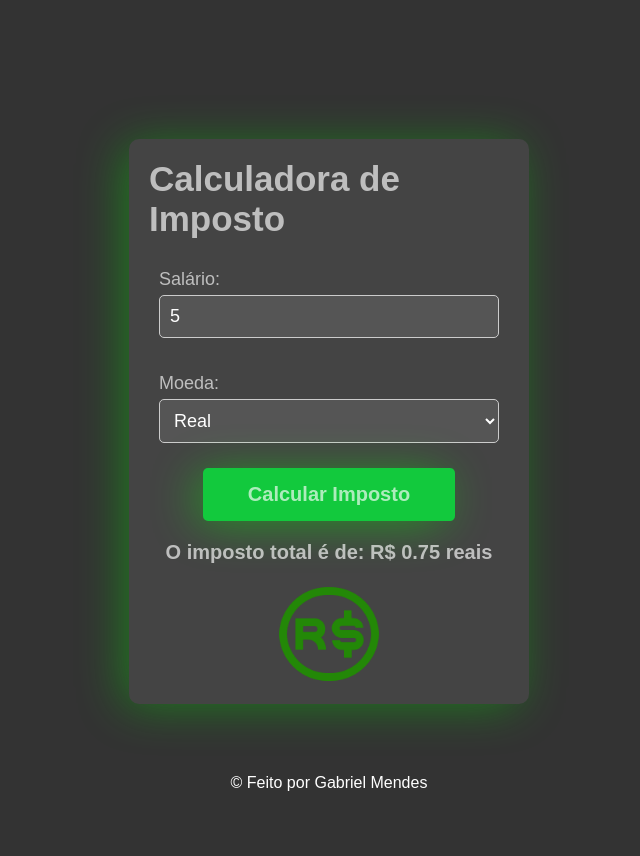
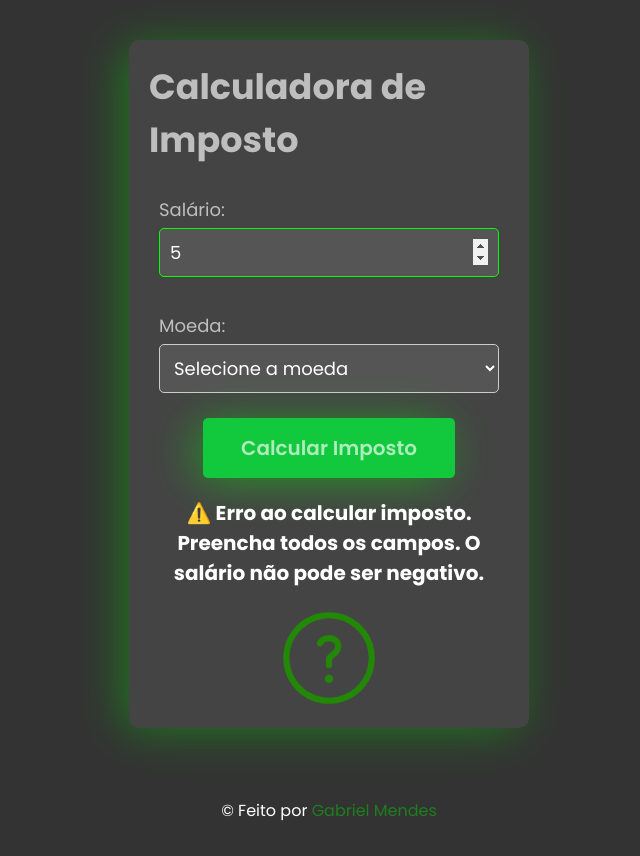
Before and after one commit to GabrielMendessDev/CalculateIncomeTax, a plain HTML site: page index.html in a window 1280 px wide. Both pictures are taken after typing "5" into the empty fields and a click on the button "Calcular Imposto". Shown: the whole page, without its empty margins (311-951 px from the left). Drawn offline with Linux system fonts and the light colour scheme.

Commit message:
adicionando validações nos inputs

```diff
--- a/index.html
+++ b/index.html
@@ -4,6 +4,10 @@
     <meta charset="UTF-8">
     <meta name="viewport" content="width=device-width, initial-scale=1.0">
     <link rel="stylesheet" href="style.css">
+    <link
+      href="https://fonts.googleapis.com/css2?family=Poppins:ital,wght@0,100;0,200;0,300;0,400;0,500;0,600;0,700;0,800;0,900;1,100;1,200;1,300;1,400;1,500;1,600;1,700;1,800;1,900&display=swap"
+      rel="stylesheet"
+    />
     <title>Calculadora de Imposto</title>
 </head>
 <body>
@@ -11,11 +15,12 @@
         <h1>Calculadora de Imposto</h1>
         <div class="form-group">
             <label for="salary">Salário:</label>
-            <input type="number" id="salary" name="salary" required>
+            <input placeholder="Informe o salário aqui..." type="number" id="salary" name="salary" required>
         </div>
         <div class="form-group">
             <label for="currency">Moeda:</label>
             <select id="currency" name="currency" onchange="updateCurrencyImage()">
+                <option value="default">Selecione a moeda</option>
                 <option value="real">Real</option>
                 <option value="dolar">Dólar</option>
                 <option value="euro">Euro</option>
@@ -24,7 +29,7 @@
         <button id="btnCalculateTax" onclick="calculateTax()">Calcular Imposto</button>
 
         <div id="result"></div>
-        <img id="currency-image" src="./assets/real.png" alt="Imagem da Moeda" />
+        <img id="currency-image" src="./assets/interrogation.png" alt="Imagem da Moeda" />
     </section>
     <footer>
         <p>
--- a/script.js
+++ b/script.js
@@ -1,6 +1,8 @@
 function calculateTax() {
     const salary = parseFloat(document.getElementById('salary').value);
+    const inputSalary = document.getElementById('salary');
     const currency = document.getElementById('currency').value;
+    const result = document.getElementById('result');
     let taxRate;
 
     switch(currency) {
@@ -16,27 +18,41 @@ function calculateTax() {
     }
 
     const tax = salary * taxRate;
-    if(currency == 'real'){
-        document.getElementById('result').innerText = `O imposto total é de: R$ ${tax.toFixed(2)} reais`;
-    }else if(currency == 'dolar'){
-        document.getElementById('result').innerText = `O imposto total é de: $ ${tax.toFixed(2)} doláres`;
+    if(salary && salary > 0 && currency != 'default'){
+        if(currency == 'real'){
+            result.innerText = `O imposto total é de: R$ ${tax.toFixed(2)} reais`;
+        }else if(currency == 'dolar'){
+            result.innerText = `O imposto total é de: $ ${tax.toFixed(2)} doláres`;
+        }else{
+            result.innerText = `O imposto total é de: € ${tax.toFixed(2)} euros`;
+        }
     }else{
-        document.getElementById('result').innerText = `O imposto total é de: € ${tax.toFixed(2)} euros`;
+        result.innerText = `⚠️ Erro ao calcular imposto. Preencha todos os campos. O salário não pode ser negativo.`;
+        result.style.color = "white";
+        inputSalary.focus();
     }
+
 }
 
 function updateCurrencyImage() {
     const currency = document.getElementById('currency').value;
     const currencyImage = document.getElementById('currency-image');
     switch(currency) {
+        case 'default':
+            currencyImage.src = './assets/interrogation.png';
+            result.innerText = ``;
+            break;
         case 'real':
             currencyImage.src = './assets/real.png';
+            result.innerText = ``;
             break;
         case 'dolar':
             currencyImage.src = './assets/dolar.png';
+            result.innerText = ``;
             break;
         case 'euro':
             currencyImage.src = './assets/euro.png';
+            result.innerText = ``;
             break;
         default:
             currencyImage.src = '';
--- a/style.css
+++ b/style.css
@@ -1,5 +1,5 @@
 * {
-    font-family: Arial, sans-serif;
+    font-family: "Poppins", sans-serif;
     padding: 0;
     margin: 0;
     box-sizing: border-box;
@@ -12,9 +12,18 @@ body {
     flex-direction: column;
     justify-content: center;
     align-items: center;
-    height: 120vh;
-    max-height: 120vh;
+    height: auto;
 }
+
+body::-webkit-scrollbar {
+    width: 10px; /* Largura da barra de rolagem */
+  }
+
+  /* Estilizando o botão de rolagem */
+  body::-webkit-scrollbar-thumb {
+    background: rgba(7, 208, 7, 0.483); /* Cor do botão de rolagem */
+    border-radius: 5px;
+  }
 
 .container {
     display: flex;
@@ -35,16 +44,28 @@ body {
     padding-bottom: 20px;
 }
 
+.container h1:hover{
+    color: white;
+    transition: 0.4s;
+}
+
 .form-group {
     margin-bottom: 15px;
     padding: 10px;
     width: 100%;
+    cursor: pointer;
 }
 
 .form-group label {
     display: block;
     margin-bottom: 5px;
     font-size: 18px;
+    cursor: pointer;
+}
+
+.form-group label:hover{
+    color: white;
+    transition: 0.4s;
 }
 
 .form-group input,
@@ -56,6 +77,11 @@ body {
     border-radius: 5px;
     background-color: #555;
     color: #fff;
+}
+
+.form-group select{
+    cursor: pointer;
+
 }
 
 .form-group input:focus,
@@ -105,7 +131,7 @@ footer {
   }
 
   footer a {
-    color: white;
+    color: rgba(7, 208, 7, 0.483);
     text-decoration: none;
   }
 
```
Also changed, not shown: assets/interrogation.png (added).
